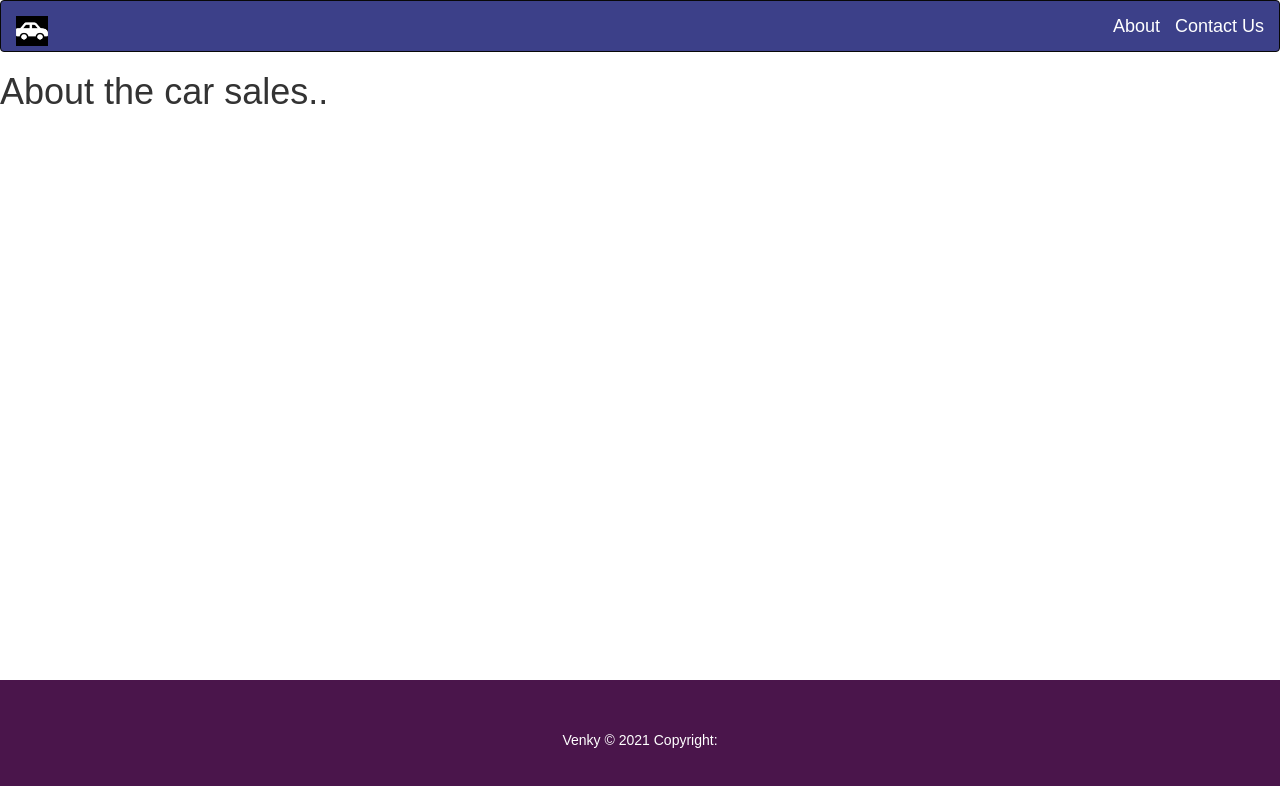
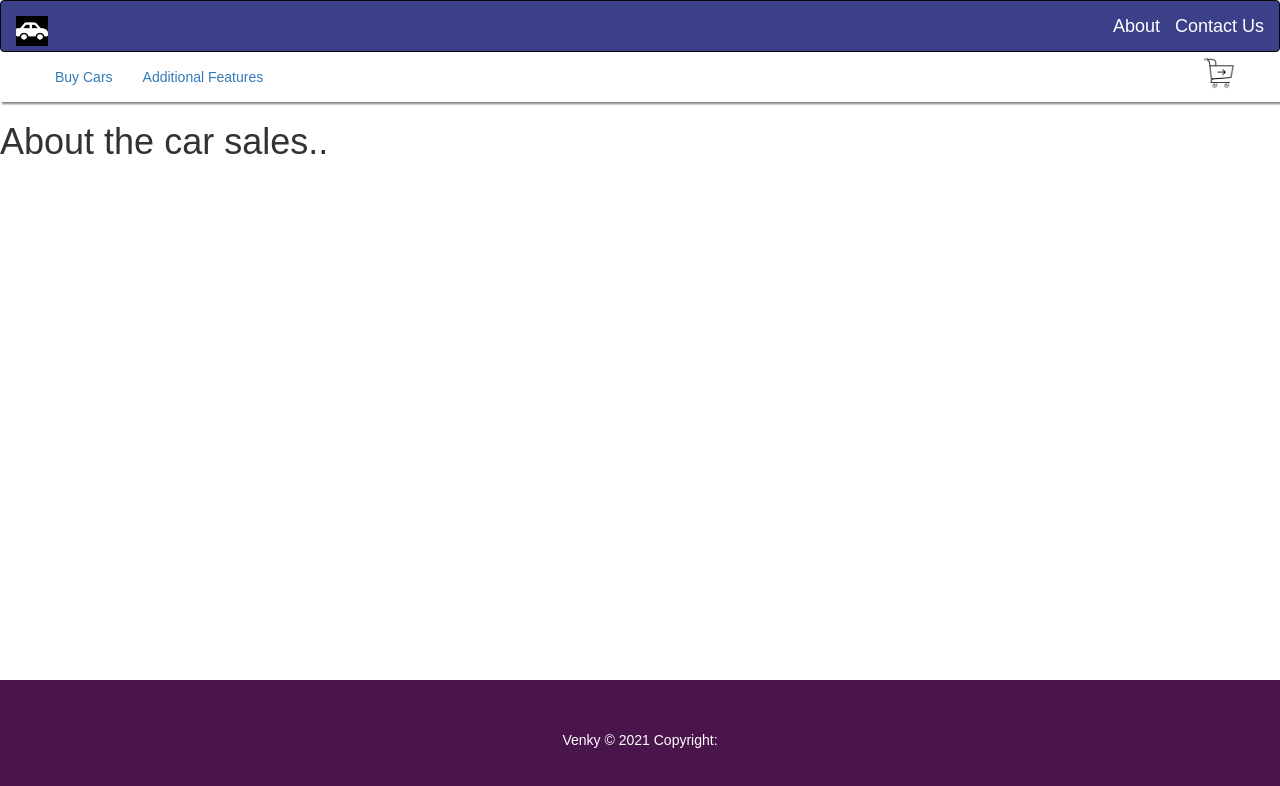
Before and after one commit to vy3191/e-commerce, a React app: page /about in a window 1280 px wide. Built offline with nearby package versions, Linux system fonts and the light colour scheme.

Commit message:
completed checkout component

```diff
--- a/src/components/Checkout.js
+++ b/src/components/Checkout.js
@@ -13,12 +13,13 @@ class Checkout extends Component {
         <li>
           <Link to="/additional-features">Additional Features</Link>
         </li>
-        <li>
-          <Link to="/additional-features">
-            <img src={ checkout } alt="checkout" height={40} width={40} />
+        </ul>
+        <div className="text-right my-5">
+          <Link
+            to="/additional-features">
+            <img src={ checkout } alt="checkout" height={42} width={42} />
           </Link>
-        </li>
-        </ul>
+        </div>
       </div>
     );
   }
--- a/src/components/Layout.js
+++ b/src/components/Layout.js
@@ -7,7 +7,7 @@ function BaseLayout({children}) {
   return (
     <div>
       <Header />
-      {/* <Checkout /> */}
+      <Checkout />
         <div className="main-content">
            { children }
         </div>
--- a/src/styles/App.css
+++ b/src/styles/App.css
@@ -180,7 +180,7 @@ div.submit {
 .checkout {
   box-shadow: 2px 2px 2px gray;
   line-height: 38px;
-  padding: 0px 20px;
+  padding: 0px 40px;
 }
 
 nav.navbar {
```
